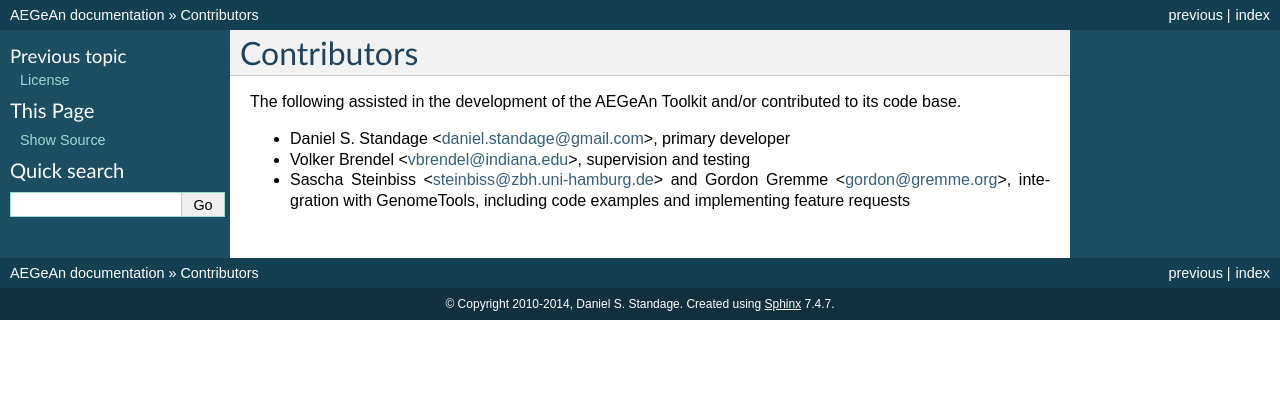
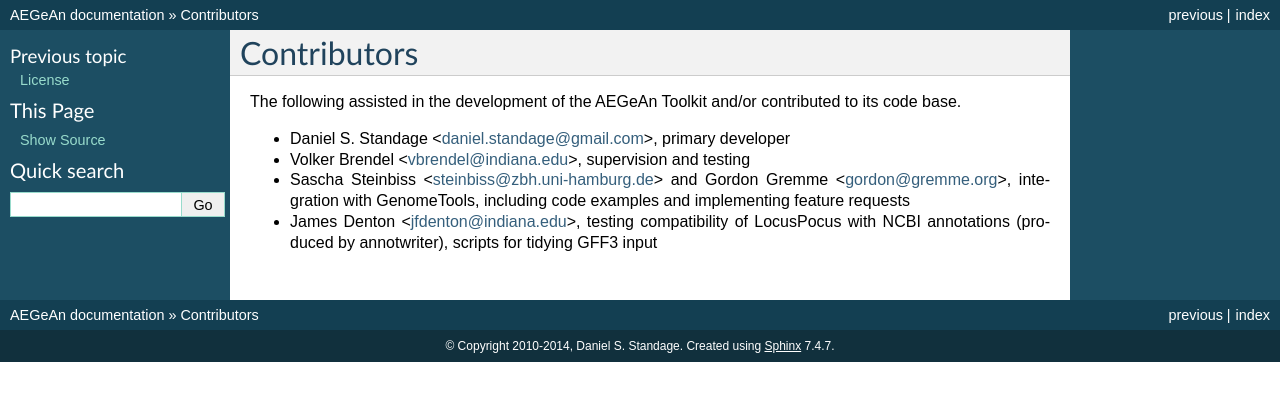
Before and after one commit to BrendelGroup/AEGeAn, a Sphinx documentation site: the page built from docs/contrib.rst, in a window 1280 px wide. Shown: the top 401 px of the page. Built offline with Sphinx 7.4.7, drawn with Linux system fonts in a browser that asks for light colours.

Commit message:
Added Jimmy as a contributor

```diff
--- a/docs/contrib.rst
+++ b/docs/contrib.rst
@@ -8,3 +8,5 @@ contributed to its code base.
 * Sascha Steinbiss <steinbiss@zbh.uni-hamburg.de> and Gordon Gremme
   <gordon@gremme.org>, integration with GenomeTools, including code examples
   and implementing feature requests
+* James Denton <jfdenton@indiana.edu>, testing compatibility of LocusPocus with
+  NCBI annotations (produced by annotwriter), scripts for tidying GFF3 input
```
